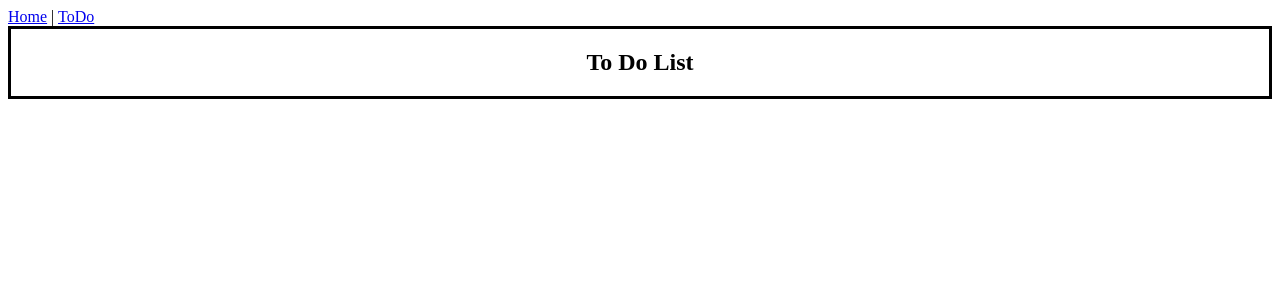
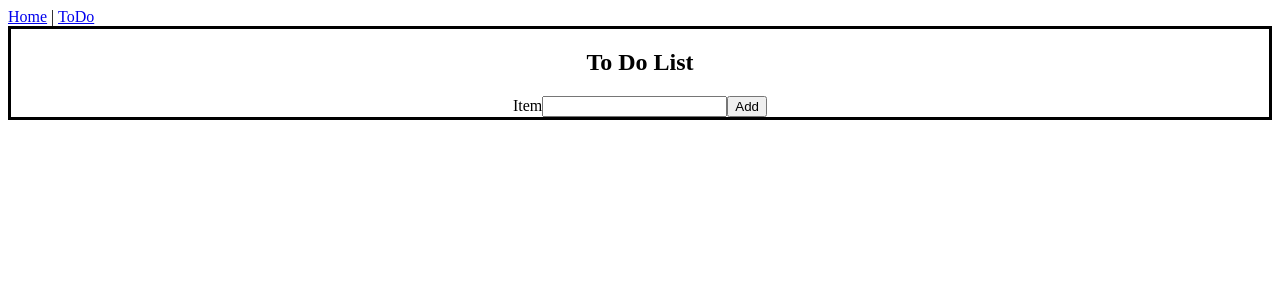
Before and after one commit to waiscodes/vue-to-do-list, a Vue app: page /ToDo in a window 1280 px wide. Shown: the top 300 px of the page. Built offline with nearby package versions, Linux system fonts and the light colour scheme.

Commit message:
added to do list form

```diff
--- a/src/views/ToDo.vue
+++ b/src/views/ToDo.vue
@@ -1,6 +1,11 @@
 <template>
   <div class="ToDo">
     <h2>To Do List</h2>
+    <form action="#">
+      <label for="item">Item</label>
+      <input type="text" name="item" id="item" />
+      <input type="submit" value="Add" />
+    </form>
   </div>
 </template>
 
```
